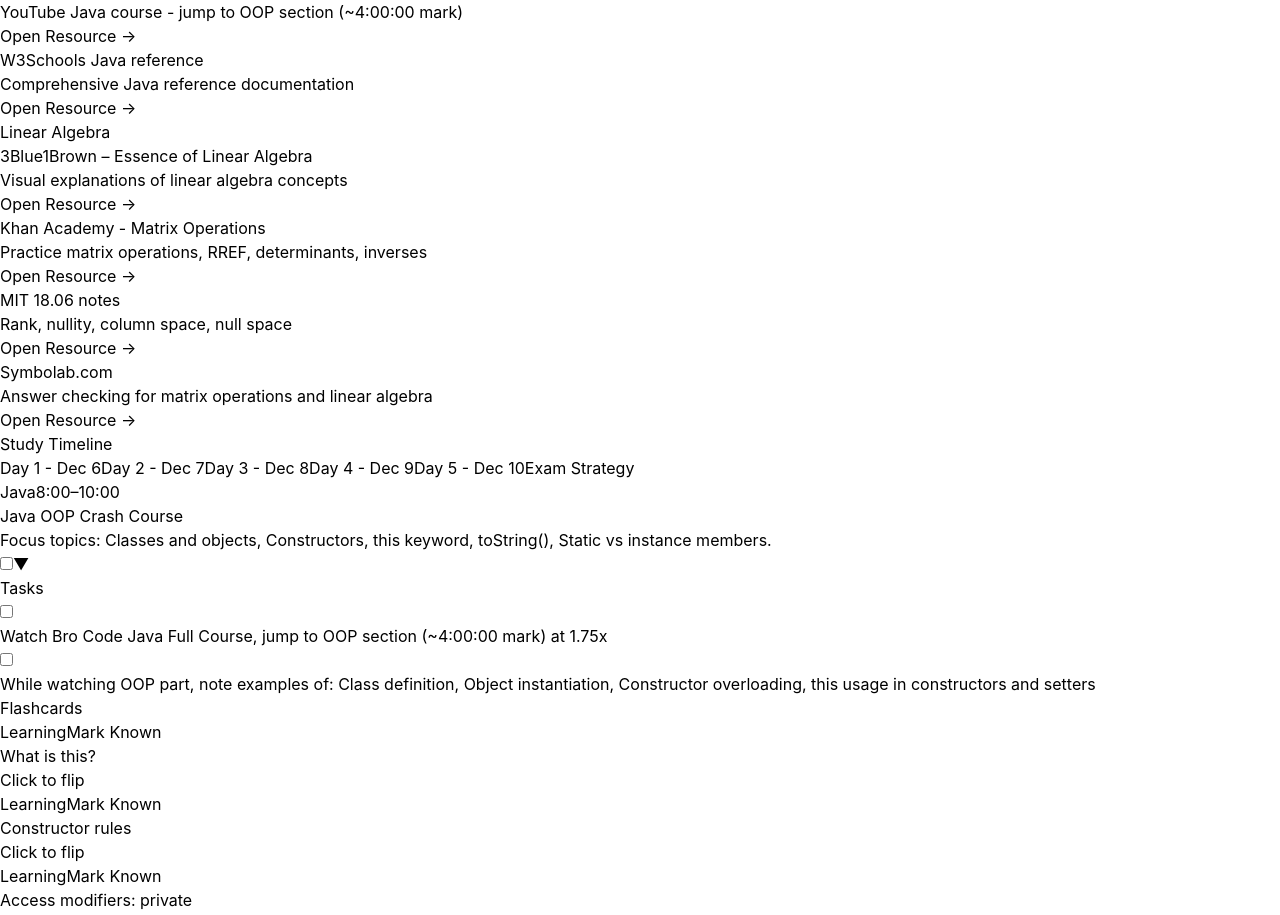
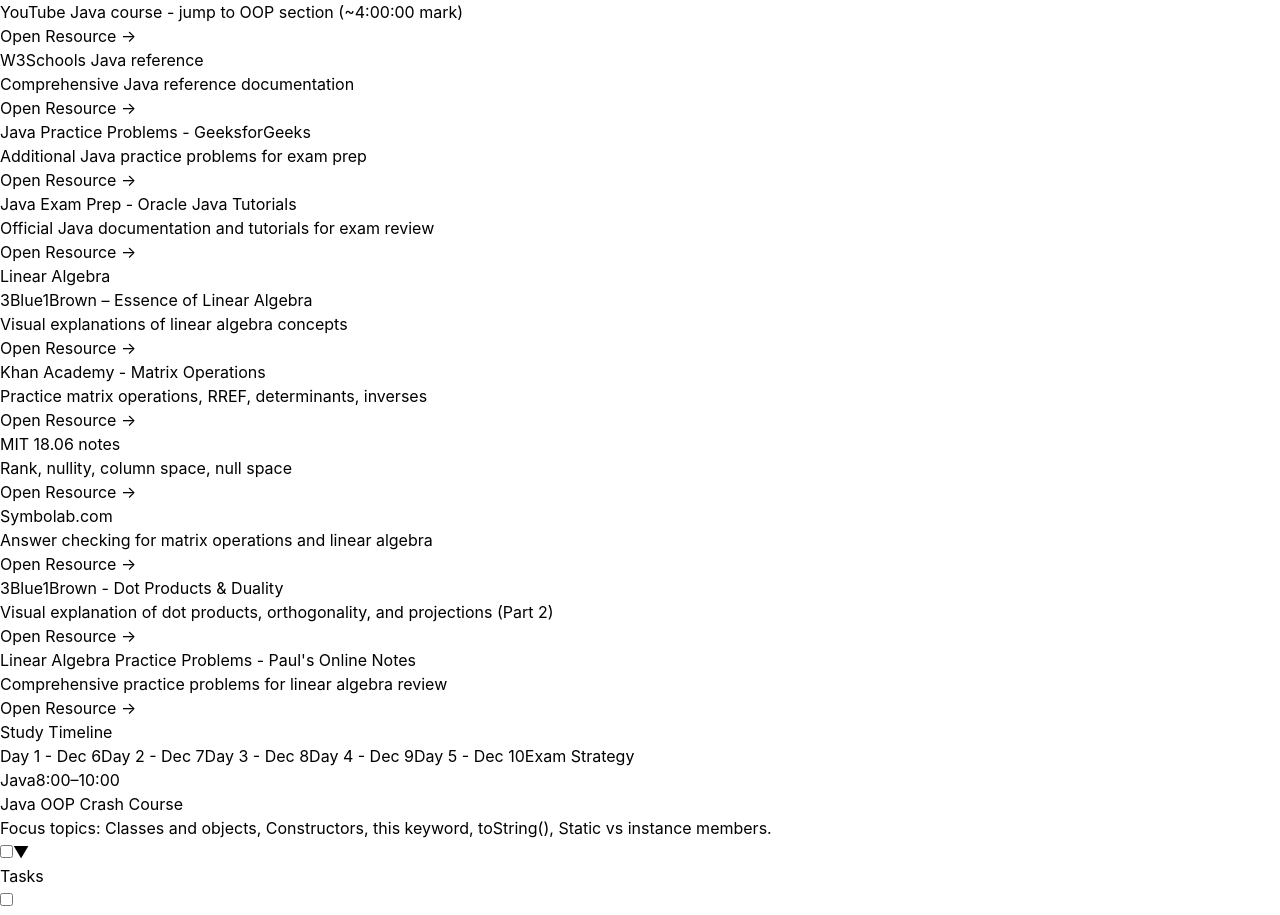
Before and after one commit to mohamjad/study1, a React (Vite) app: page / in a window 1280 px wide. Shown: the part 360-1275 px from the top of the page. Built offline with nearby package versions, Linux system fonts and the light colour scheme.

Commit message:
Add resources for Day 4: exam prep and review materials

```diff
--- a/src/data.ts
+++ b/src/data.ts
@@ -565,4 +565,32 @@
     link: 'https://www.symbolab.com/',
     subject: 'Linear Algebra',
   },
+  {
+    id: 'r9',
+    title: '3Blue1Brown - Dot Products & Duality',
+    purpose: 'Visual explanation of dot products, orthogonality, and projections (Part 2)',
+    link: 'https://www.3blue1brown.com/topics/linear-algebra',
+    subject: 'Linear Algebra',
+  },
+  {
+    id: 'r10',
+    title: 'Java Practice Problems - GeeksforGeeks',
+    purpose: 'Additional Java practice problems for exam prep',
+    link: 'https://www.geeksforgeeks.org/java-programming-examples/',
+    subject: 'Java',
+  },
+  {
+    id: 'r11',
+    title: 'Linear Algebra Practice Problems - Paul\'s Online Notes',
+    purpose: 'Comprehensive practice problems for linear algebra review',
+    link: 'https://tutorial.math.lamar.edu/classes/calcii/calcii.aspx',
+    subject: 'Linear Algebra',
+  },
+  {
+    id: 'r12',
+    title: 'Java Exam Prep - Oracle Java Tutorials',
+    purpose: 'Official Java documentation and tutorials for exam review',
+    link: 'https://docs.oracle.com/javase/tutorial/',
+    subject: 'Java',
+  },
 ];
```
